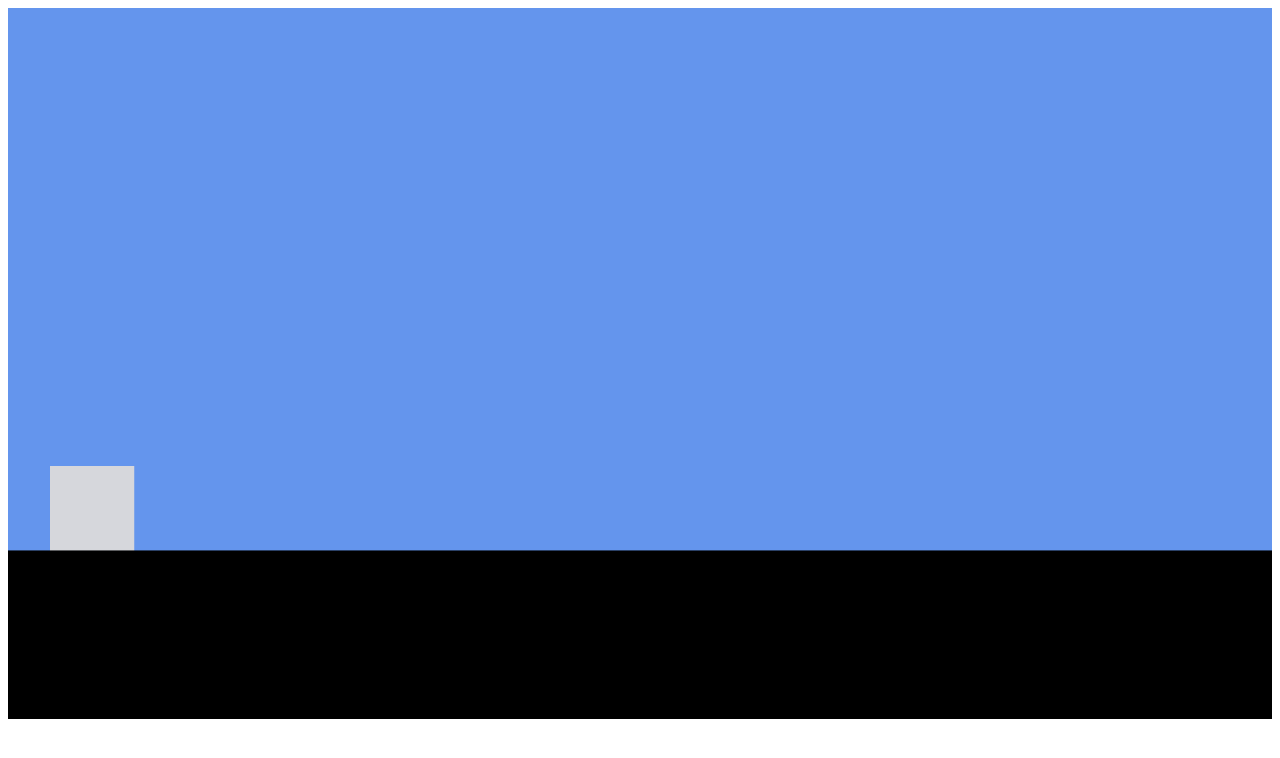
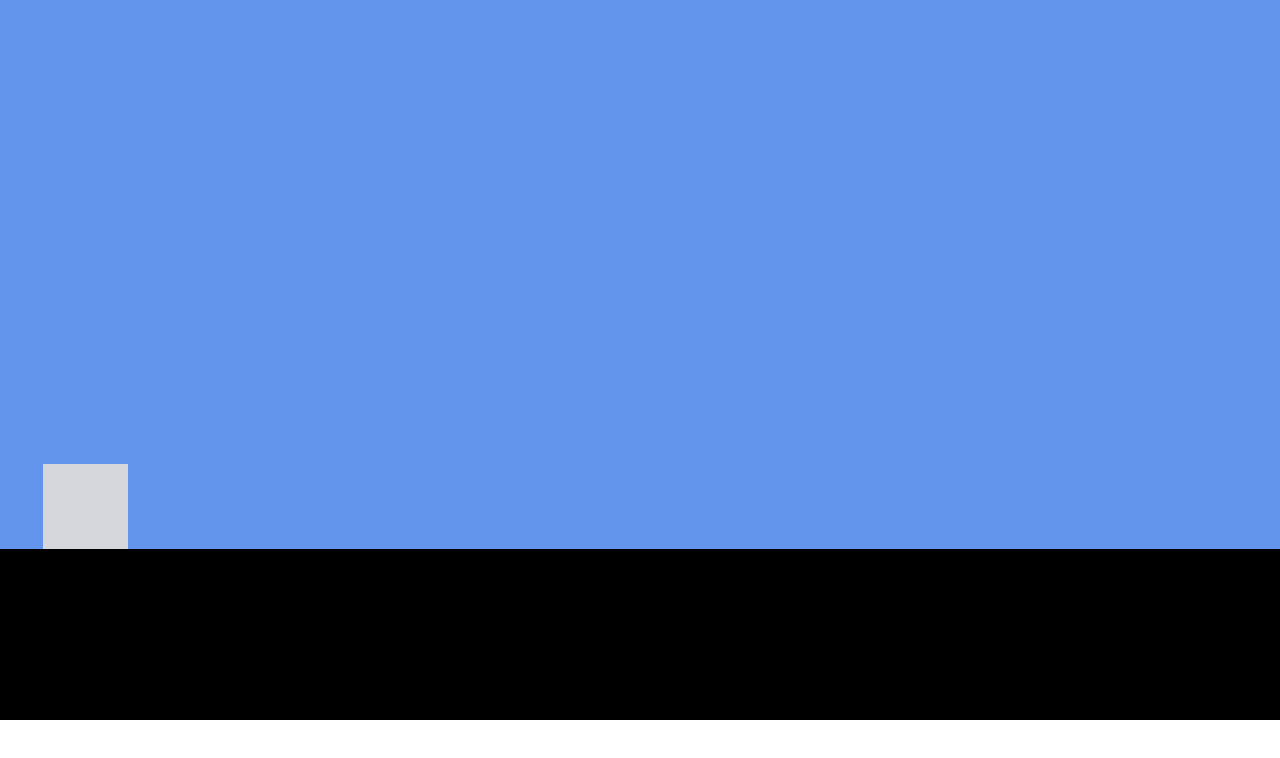
Before and after one commit to crlimacastro/Canvas-Runner, a plain HTML site: page index.html in a window 1280 px wide. Drawn offline with Linux system fonts and the light colour scheme.

Commit message:
Updated styles and README

```diff
--- a/styles/styles.css
+++ b/styles/styles.css
@@ -1,3 +1,9 @@
+body {
+    margin: 0;
+    overflow: hidden;
+}
+
 canvas {
     width: 100%;
+    max-height: 100vh;
 }
```
Also changed, not shown: 1 other file.
